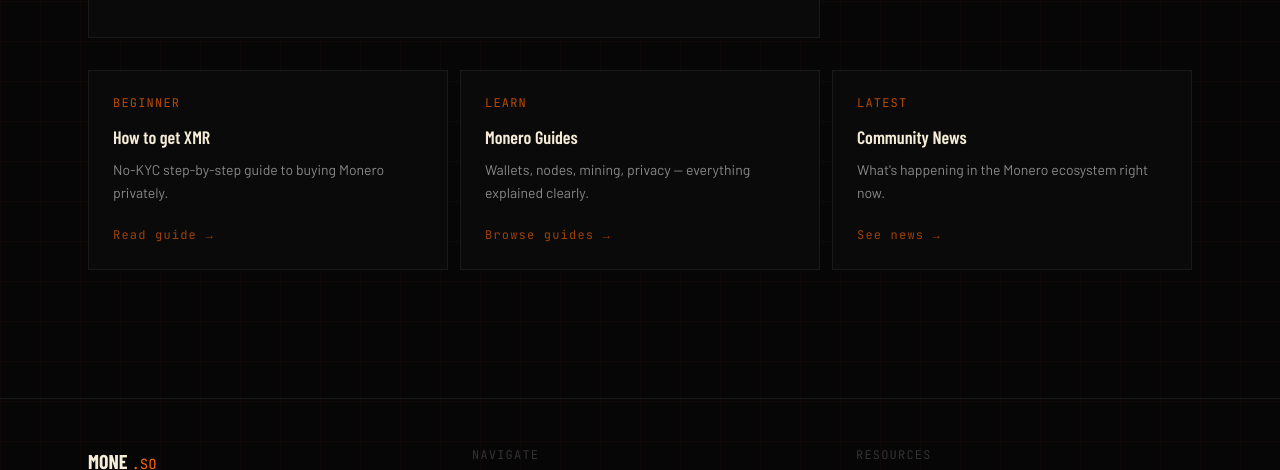
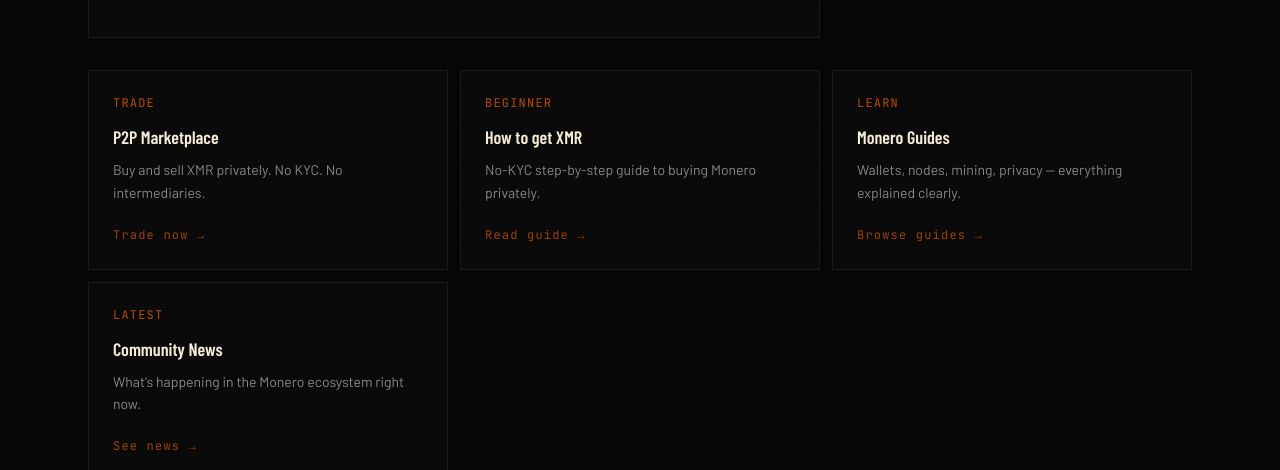
Before and after one commit to moneso/Moneso, a Next.js app: page / in a window 1280 px wide. Shown: the part 759-1229 px from the top of the page. Built offline with nearby package versions, Linux system fonts and the light colour scheme; no server answers; a web font is replaced by a local one.

Commit message:
marketplace in nav + homepage

```diff
--- a/src/app/page.js
+++ b/src/app/page.js
@@ -144,7 +144,7 @@ export default function Home() {
         <div className="grid grid-cols-1 md:grid-cols-3 gap-3 fade-up fade-up-delay-3">
           {[
             {
-              href: "/swap",
+              href: "/marketplace", tag: "Trade", title: "P2P Marketplace", desc: "Buy and sell XMR privately. No KYC. No intermediaries.", cta: "Trade now →", }, { href: "/swap",
               tag: "Beginner",
               title: "How to get XMR",
               desc: "No-KYC step-by-step guide to buying Monero privately.",
```
